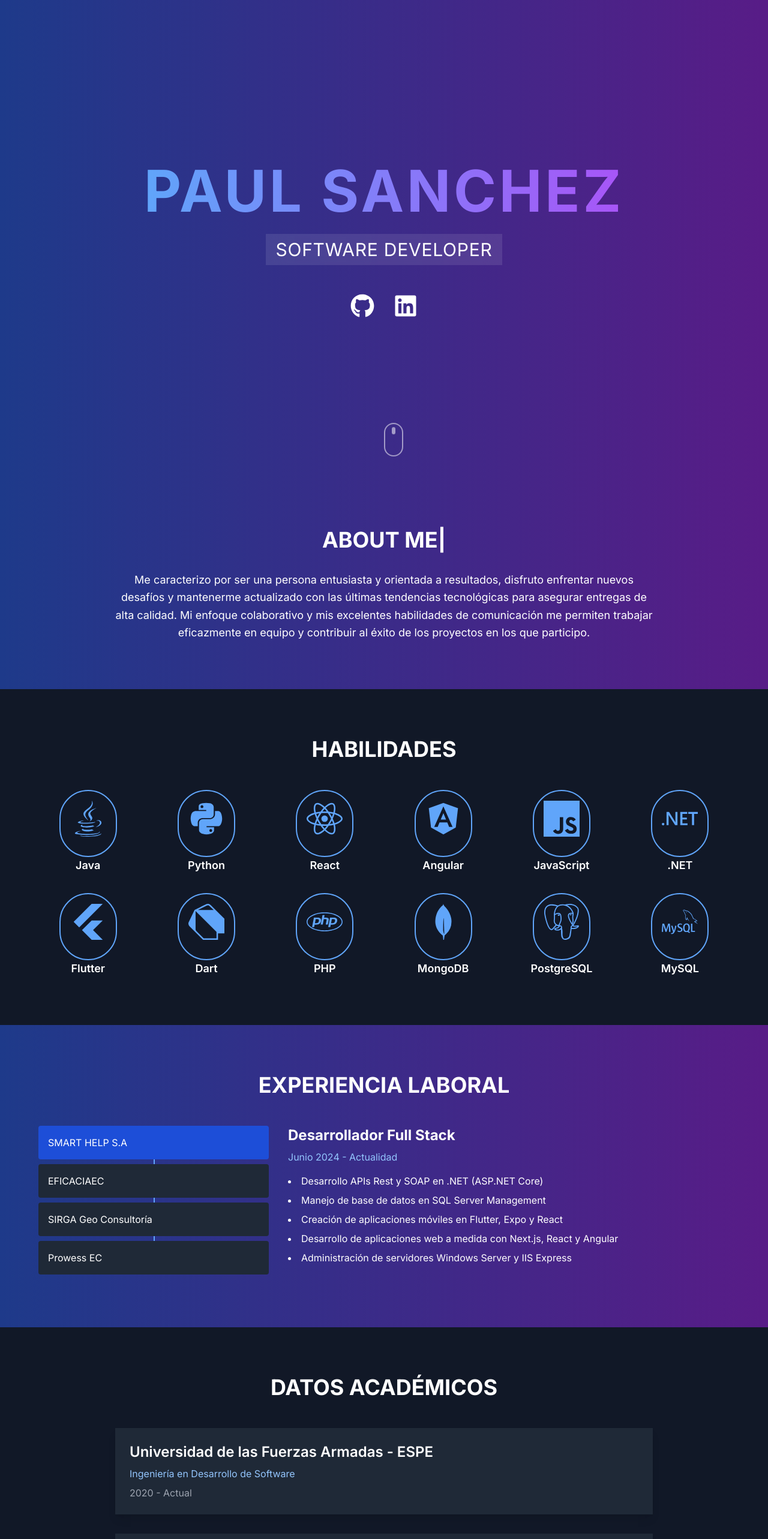
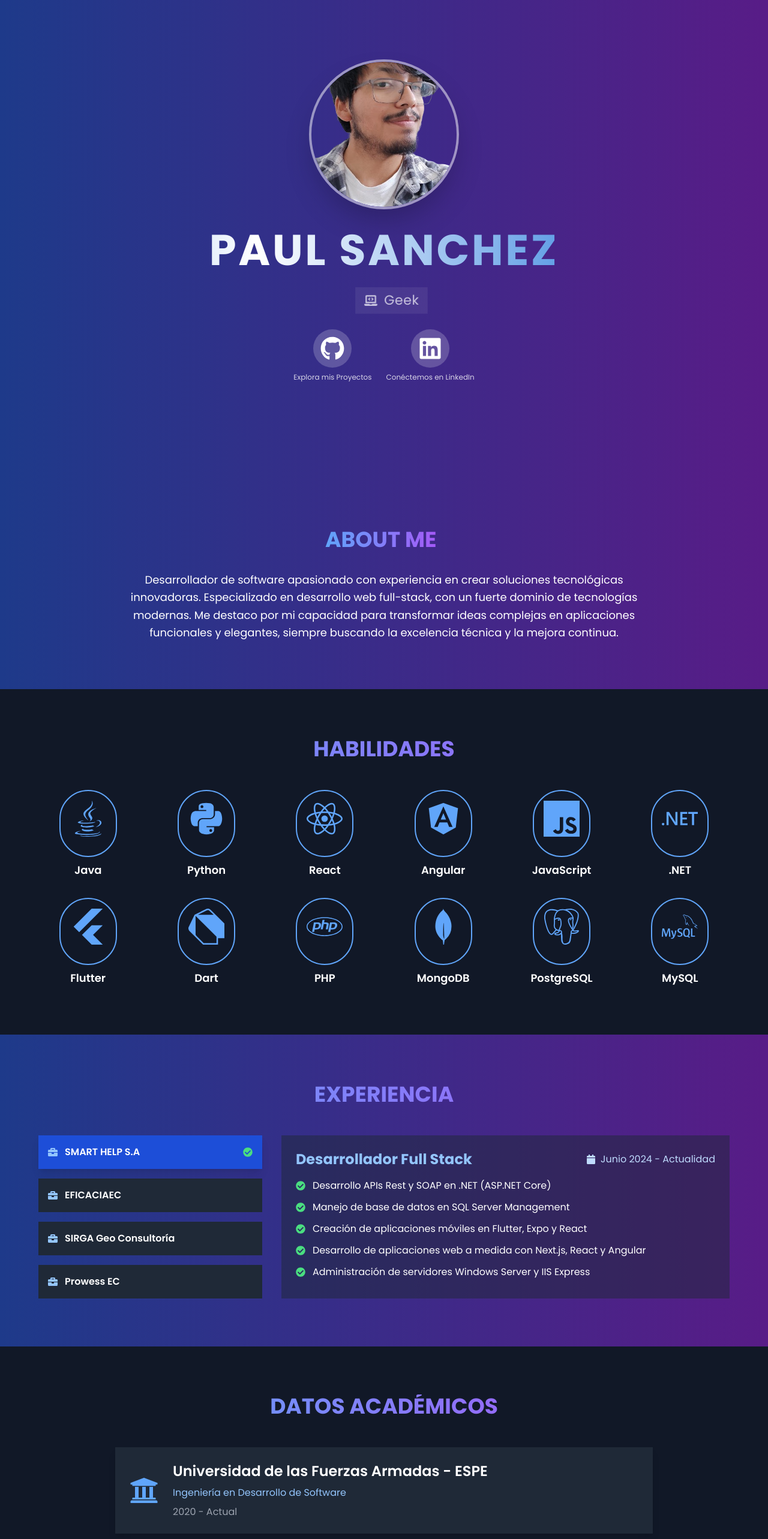
Before and after one commit to Paulfriki55/portafolio-sanchez, a Next.js app in the folder curriculum-sanchez-paul/: page / in a window 1280 px wide. Shown: the top 2566 px of the page at 60% size. Built offline with nearby package versions, Linux system fonts and the light colour scheme.

Commit message:
cambios en la interfaz principal

```diff
--- a/curriculum-sanchez-paul/app/globals.css
+++ b/curriculum-sanchez-paul/app/globals.css
@@ -3,26 +3,19 @@
 @tailwind utilities;
 
 :root {
-  --foreground-rgb: 199, 220, 229;
-  --background-start-rgb: 0, 37, 78;
-  --background-end-rgb: 94, 131, 177;
+  --foreground-rgb: 255, 255, 255;
+  --background-start-rgb: 17, 24, 39;
+  --background-end-rgb: 30, 58, 138;
 }
 
 body {
   color: rgb(var(--foreground-rgb));
   background: linear-gradient(
-    -45deg,
+    to bottom right,
     rgb(var(--background-start-rgb)),
-    rgb(var(--background-end-rgb)),
-    rgb(142, 178, 217),
-    rgb(86, 86, 81)
+    rgb(var(--background-end-rgb))
   );
-  background-size: 400% 400%;
-  animation: gradientAnimation 15s ease infinite;
-}
-
-html {
-  scroll-behavior: smooth;
+  min-height: 100vh;
 }
 
 @layer base {
@@ -49,6 +42,15 @@ html {
   .text-gradient {
     @apply bg-clip-text text-transparent bg-gradient-to-r from-blue-400 to-purple-500;
   }
+
+  .wave-animation {
+    background: linear-gradient(90deg, #ffffff 0%, #4a90e2 50%, #ffffff 100%);
+    background-size: 200% 100%;
+    background-clip: text;
+    -webkit-background-clip: text;
+    color: transparent;
+    animation: wave 4s ease-in-out infinite;
+  }
 }
 
 @keyframes float {
@@ -56,12 +58,19 @@ html {
   50% { transform: translateY(-10px); }
 }
 
-@keyframes gradientAnimation {
-  0% { background-position: 0% 50%; }
-  50% { background-position: 100% 50%; }
-  100% { background-position: 0% 50%; }
-}
-
 .animate-float {
   animation: float 3s ease-in-out infinite;
 }
+
+.hover-glow:hover {
+  box-shadow: 0 0 15px rgba(66, 153, 225, 0.5);
+}
+
+@keyframes wave {
+  0% {
+    background-position: 200% 0;
+  }
+  100% {
+    background-position: -200% 0;
+  }
+}
--- a/curriculum-sanchez-paul/app/layout.tsx
+++ b/curriculum-sanchez-paul/app/layout.tsx
@@ -1,12 +1,16 @@
 import './globals.css'
 import type { Metadata } from 'next'
-import { Inter } from 'next/font/google'
+import { Poppins } from 'next/font/google'
 
-const inter = Inter({ subsets: ['latin'] })
+const poppins = Poppins({
+  weight: ['300', '400', '500', '600', '700'],
+  subsets: ['latin'],
+  display: 'swap',
+})
 
 export const metadata: Metadata = {
-  title: 'Paul Sanchez - Curriculum',
-  description: 'Curriculum vitae de Paul Sanchez, Desarrollador de Software',
+  title: 'Paul Sanchez - Portfolio',
+  description: 'Portfolio profesional de Paul Sanchez, Desarrollador de Software',
 }
 
 export default function RootLayout({
@@ -15,8 +19,10 @@ export default function RootLayout({
   children: React.ReactNode
 }) {
   return (
-    <html lang="es">
-      <body className={inter.className}>{children}</body>
+    <html lang="es" className="scroll-smooth">
+      <body className={`${poppins.className} bg-gradient-to-br from-gray-900 to-blue-900 text-white`}>
+        {children}
+      </body>
     </html>
   )
 }
--- a/curriculum-sanchez-paul/components/About.tsx
+++ b/curriculum-sanchez-paul/components/About.tsx
@@ -23,6 +23,7 @@ const About = () => {
             wrapper="span"
             speed={50}
             repeat={Infinity}
+            className="bg-clip-text text-transparent bg-gradient-to-r from-blue-400 to-purple-500"
           />
         </h2>
         <motion.p
@@ -31,11 +32,9 @@ const About = () => {
           animate={{ opacity: 1 }}
           transition={{ delay: 0.2, duration: 0.8 }}
         >
-          Me caracterizo por ser una persona entusiasta y orientada a resultados, disfruto
-          enfrentar nuevos desafíos y mantenerme actualizado con las últimas tendencias
-          tecnológicas para asegurar entregas de alta calidad. Mi enfoque colaborativo y mis
-          excelentes habilidades de comunicación me permiten trabajar eficazmente en
-          equipo y contribuir al éxito de los proyectos en los que participo.
+          Desarrollador de software apasionado con experiencia en crear soluciones tecnológicas innovadoras.
+          Especializado en desarrollo web full-stack, con un fuerte dominio de tecnologías modernas. Me destaco por mi capacidad para transformar ideas complejas en aplicaciones
+          funcionales y elegantes, siempre buscando la excelencia técnica y la mejora continua.
         </motion.p>
       </div>
     </motion.section>
--- a/curriculum-sanchez-paul/components/Education.tsx
+++ b/curriculum-sanchez-paul/components/Education.tsx
@@ -1,6 +1,7 @@
 'use client'
 
 import { motion } from 'framer-motion'
+import { FaGraduationCap, FaUniversity } from 'react-icons/fa'
 
 const Education = () => {
   const educationData = [
@@ -8,11 +9,13 @@ const Education = () => {
       institution: 'Universidad de las Fuerzas Armadas - ESPE',
       degree: 'Ingeniería en Desarrollo de Software',
       period: '2020 - Actual',
+      icon: FaUniversity
     },
     {
       institution: 'Unidad Educativa "Juan de Salinas"',
       degree: 'Bachiller Ciencias Generales Unificadas',
       period: '2012 - 2017',
+      icon: FaGraduationCap
     },
   ]
 
@@ -24,20 +27,37 @@ const Education = () => {
       className="py-20 px-4 bg-gray-900 text-white"
     >
       <div className="max-w-4xl mx-auto">
-        <h2 className="text-4xl font-bold mb-12 text-center">DATOS ACADÉMICOS</h2>
-        {educationData.map((edu, index) => (
+        <h2
+          className="text-4xl font-bold mb-12 text-center bg-clip-text text-transparent bg-gradient-to-r from-blue-400 to-purple-500"
+        >
+          DATOS ACADÉMICOS
+        </h2>
+        {educationData.map((edu, index) => {
+          const IconComponent = edu.icon
+          return (
             <motion.div
               key={index}
-            className="mb-8 bg-gray-800 rounded-lg p-6 shadow-lg"
-            initial={{ opacity: 0, y: 50 }}
-            animate={{ opacity: 1, y: 0 }}
-            transition={{ delay: 0.2 * index, duration: 0.5 }}
+              className="mb-8 bg-gray-800 rounded-lg p-6 shadow-lg flex items-center"
+              initial={{ opacity: 0, x: index % 2 === 0 ? -50 : 50 }}
+              animate={{ opacity: 1, x: 0 }}
+              transition={{
+                delay: 0.2 * index,
+                duration: 0.5,
+                type: 'spring',
+                stiffness: 100
+              }}
             >
+              <div className="mr-6">
+                <IconComponent className="text-5xl text-blue-400" />
+              </div>
+              <div>
                 <h3 className="text-2xl font-semibold mb-2">{edu.institution}</h3>
                 <p className="text-blue-300 mb-2">{edu.degree}</p>
                 <p className="text-gray-400">{edu.period}</p>
+              </div>
             </motion.div>
-        ))}
+          )
+        })}
       </div>
     </motion.section>
   )
--- a/curriculum-sanchez-paul/components/Experience.tsx
+++ b/curriculum-sanchez-paul/components/Experience.tsx
@@ -2,6 +2,7 @@
 
 import { motion } from 'framer-motion'
 import { useState } from 'react'
+import { FaBriefcase, FaCalendar, FaCheckCircle } from 'react-icons/fa'
 
 const Experience = () => {
   const experiences = [
@@ -64,45 +65,59 @@ const Experience = () => {
       className="py-20 px-4 bg-gradient-to-r from-blue-900 to-purple-900 text-white"
     >
       <div className="max-w-6xl mx-auto">
-        <h2 className="text-4xl font-bold mb-12 text-center">EXPERIENCIA LABORAL</h2>
-        <div className="flex flex-col md:flex-row">
-          <div className="md:w-1/3 mb-8 md:mb-0 relative">
+      <h2 className="text-4xl font-bold mb-12 text-center bg-clip-text text-transparent bg-gradient-to-r from-blue-400 to-purple-500">
+        EXPERIENCIA</h2>
+        <div className="flex flex-col md:flex-row gap-8">
+          <div className="md:w-1/3 space-y-4">
             {experiences.map((exp, index) => (
               <motion.button
                 key={index}
-                className={`block w-full text-left p-4 mb-2 rounded relative ${
-                  activeIndex === index ? 'bg-blue-700' : 'bg-gray-800'
-                }`}
+                className={`w-full p-4 rounded-lg transition-all duration-300 flex items-center justify-between
+                  ${activeIndex === index
+                    ? 'bg-blue-700 shadow-lg'
+                    : 'bg-gray-800 hover:bg-gray-700'}`}
                 onClick={() => setActiveIndex(index)}
-                whileHover={{ scale: 1.05 }}
-                whileTap={{ scale: 0.95 }}
+                whileHover={{ scale: 1.03 }}
+                whileTap={{ scale: 0.97 }}
               >
-                {exp.company}
-                {index !== experiences.length - 1 && (
-                  <div className="absolute left-1/2 top-full w-0.5 h-full bg-blue-400" />
+                <div className="flex items-center">
+                  <FaBriefcase className="mr-3 text-blue-300" />
+                  <span className="font-semibold">{exp.company}</span>
+                </div>
+                {activeIndex === index && (
+                  <FaCheckCircle className="text-green-400" />
                 )}
               </motion.button>
             ))}
           </div>
           <motion.div
-            className="md:w-2/3 md:pl-8"
+            className="md:w-2/3 bg-gray-800/50 p-6 rounded-lg"
             key={activeIndex}
             initial={{ opacity: 0, x: 20 }}
             animate={{ opacity: 1, x: 0 }}
             transition={{ duration: 0.5 }}
           >
-            <h3 className="text-2xl font-bold mb-2">{experiences[activeIndex].position}</h3>
-            <p className="text-blue-300 mb-4">{experiences[activeIndex].period}</p>
-            <ul className="list-disc list-inside">
+            <div className="flex items-center justify-between mb-4">
+              <h3 className="text-2xl font-bold text-blue-300">
+                {experiences[activeIndex].position}
+              </h3>
+              <div className="flex items-center text-blue-200">
+                <FaCalendar className="mr-2" />
+                <span>{experiences[activeIndex].period}</span>
+              </div>
+            </div>
+
+            <ul className="space-y-3">
               {experiences[activeIndex].responsibilities.map((resp, i) => (
                 <motion.li
                   key={i}
-                  className="mb-2"
+                  className="flex items-start"
                   initial={{ opacity: 0, x: -20 }}
                   animate={{ opacity: 1, x: 0 }}
                   transition={{ duration: 0.5, delay: i * 0.1 }}
                 >
-                  {resp}
+                  <FaCheckCircle className="mr-3 mt-1 text-green-400 flex-shrink-0" />
+                  <span>{resp}</span>
                 </motion.li>
               ))}
             </ul>
--- a/curriculum-sanchez-paul/components/Header.tsx
+++ b/curriculum-sanchez-paul/components/Header.tsx
@@ -1,10 +1,76 @@
 'use client'
 
-import { motion } from 'framer-motion'
+import Image from 'next/image'
+import { motion, AnimatePresence } from 'framer-motion'
 import Link from 'next/link'
-import { FaGithub, FaLinkedin } from 'react-icons/fa'
+import { FaGithub, FaLinkedin, FaCode, FaGamepad, FaLaptopCode, FaRobot, FaArrowDown } from 'react-icons/fa'
+import { useState, useEffect, useCallback } from 'react'
 
 const Header = () => {
+  const subtitles = [
+    { text: 'Full Stack Software Developer', icon: FaCode },
+    { text: 'Geek', icon: FaLaptopCode },
+    { text: 'Gamer', icon: FaGamepad },
+    { text: 'Friki', icon: FaRobot }
+  ]
+
+  const [subtitle, setSubtitle] = useState(subtitles[0].text)
+
+  const cycleSubtitle = useCallback(() => {
+    setSubtitle(currentSubtitle => {
+      const currentIndex = subtitles.findIndex(item => item.text === currentSubtitle)
+      const nextIndex = (currentIndex + 1) % subtitles.length
+      return subtitles[nextIndex].text
+    })
+  }, [subtitles])
+
+  useEffect(() => {
+    const interval = setInterval(cycleSubtitle, 3000)
+    return () => clearInterval(interval)
+  }, [cycleSubtitle])
+
+  const CurrentIcon = subtitles.find(item => item.text === subtitle)?.icon || FaCode
+
+  const subtitleVariants = {
+    initial: {
+      opacity: 0,
+      x: -50,
+      scale: 0.7
+    },
+    animate: {
+      opacity: 1,
+      x: 0,
+      scale: 1,
+      transition: {
+        type: "spring",
+        stiffness: 250,
+        damping: 12,
+        duration: 0.6
+      }
+    },
+    exit: {
+      opacity: 0,
+      x: 50,
+      scale: 0.7,
+      transition: {
+        duration: 0.4
+      }
+    }
+  }
+
+  const scrollIndicatorVariants = {
+    initial: { opacity: 0 },
+    animate: {
+      opacity: 1,
+      y: [0, 20, 0],
+      transition: {
+        duration: 2.0,
+        repeat: Infinity,
+        ease: "easeInOut"
+      }
+    }
+  }
+
   return (
     <motion.header
       initial={{ opacity: 0 }}
@@ -12,71 +78,97 @@ const Header = () => {
       transition={{ duration: 1 }}
       className="relative h-screen flex items-center justify-center overflow-hidden bg-gradient-to-r from-blue-900 to-purple-900"
     >
-      {/* Content */}
-      <div className="relative z-10 text-white text-center px-4 flex flex-col items-center">
+      <div className="relative z-10 text-white text-center px-4 flex flex-col items-center justify-center space-y-6 -translate-y-8">
+        {/* Foto de perfil */}
+        <motion.div
+          initial={{ scale: 0.8, opacity: 0 }}
+          animate={{ scale: 1, opacity: 1 }}
+          transition={{ delay: 0.2, duration: 0.8 }}
+          className="mb-2 rounded-full overflow-hidden border-4 border-white/50 shadow-2xl w-[200px] h-[200px] md:w-[250px] md:h-[250px] flex items-center justify-center"
+        >
+          <Image
+            src="/images/paul-profile.png"
+            alt="Paul Sanchez"
+            width={250}
+            height={250}
+            priority
+            quality={80}
+            className="object-cover w-full h-full rounded-full"
+          />
+        </motion.div>
+
         <motion.h1
           initial={{ y: 20, opacity: 0 }}
           animate={{ y: 0, opacity: 1 }}
-          transition={{ delay: 0.2, duration: 0.8 }}
-          className="text-6xl md:text-8xl font-bold mb-6 tracking-wider text-gradient"
+          transition={{ delay: 0.4, duration: 1.0 }}
+          className="text-5xl md:text-7xl font-bold mb-2 tracking-wider text-gradient wave-animation"
         >
           PAUL SANCHEZ
         </motion.h1>
-        <motion.h2
-          initial={{ y: 20, opacity: 0 }}
-          animate={{ y: 0, opacity: 1 }}
-          transition={{ delay: 0.4, duration: 0.8 }}
-          className="text-2xl md:text-3xl mb-12 tracking-wide glass-effect px-4 py-2 rounded-lg"
+
+        <AnimatePresence mode="wait">
+          <motion.div
+            key={subtitle}
+            variants={subtitleVariants}
+            initial="initial"
+            animate="animate"
+            exit="exit"
+            className="text-xl md:text-2xl mb-6 tracking-wide glass-effect px-4 py-2 rounded-lg flex items-center justify-center gap-3"
           >
-          SOFTWARE DEVELOPER
-        </motion.h2>
+            <CurrentIcon className="w-6 h-6" />
+            <span>{subtitle}</span>
+          </motion.div>
+        </AnimatePresence>
 
         {/* Social Links */}
         <motion.div
           initial={{ y: 20, opacity: 0 }}
           animate={{ y: 0, opacity: 1 }}
           transition={{ delay: 0.6, duration: 0.8 }}
-          className="flex justify-center gap-8"
+          className="flex flex-col items-center gap-4"
         >
+          <div className="flex justify-center gap-6">
             <motion.div
-            whileHover={{ scale: 1.2 }}
-            transition={{ type: "spring", stiffness: 260, damping: 20 }}
+              whileHover={{ scale: 1.1 }}
+              className="flex flex-col items-center"
             >
               <Link
                 href="https://github.com/Paulfriki55"
                 target="_blank"
                 rel="noopener noreferrer"
-              className="text-white hover:text-blue-300 transition-colors"
+                className="bg-white/20 p-3 rounded-full hover:bg-white/30 transition-all duration-300 flex items-center justify-center"
               >
-              <FaGithub className="w-10 h-10" />
+                <FaGithub className="w-10 h-10 text-white" />
               </Link>
+              <span className="mt-2 text-xs opacity-80">Explora mis Proyectos</span>
             </motion.div>
+
             <motion.div
-            whileHover={{ scale: 1.2 }}
-            transition={{ type: "spring", stiffness: 260, damping: 20 }}
+              whileHover={{ scale: 1.1 }}
+              className="flex flex-col items-center"
             >
               <Link
                 href="https://linkedin.com/in/paul-sanchez-955204271"
                 target="_blank"
                 rel="noopener noreferrer"
-              className="text-white hover:text-blue-300 transition-colors"
+                className="bg-white/20 p-3 rounded-full hover:bg-white/30 transition-all duration-300 flex items-center justify-center"
               >
-              <FaLinkedin className="w-10 h-10" />
+                <FaLinkedin className="w-10 h-10 text-white" />
               </Link>
+              <span className="mt-2 text-xs opacity-80">Conéctemos en LinkedIn</span>
             </motion.div>
+          </div>
         </motion.div>
       </div>
 
       {/* Scroll Indicator */}
       <motion.div
-        initial={{ opacity: 0 }}
-        animate={{ opacity: 1, y: [0, 10, 0] }}
-        transition={{ delay: 1, duration: 1.5, repeat: Infinity }}
-        className="absolute bottom-12 left-1/2 transform -translate-x-1/2"
+        variants={scrollIndicatorVariants}
+        initial="initial"
+        animate="animate"
+        className="absolute bottom-4 left-1/2 transform -translate-x-1/2 z-10"
       >
-        <div className="w-8 h-14 border-2 border-white rounded-full flex justify-center">
-          <div className="w-1.5 h-3 bg-white rounded-full mt-2 animate-bounce" />
-        </div>
+        <FaArrowDown className="w-8 h-8 text-white opacity-70 animate-bounce" />
       </motion.div>
     </motion.header>
   )
--- a/curriculum-sanchez-paul/components/Skills.tsx
+++ b/curriculum-sanchez-paul/components/Skills.tsx
@@ -20,6 +20,29 @@ const Skills = () => {
     { name: 'MySQL', icon: SiMysql },
   ]
 
+  // Configuración de animación uniforme para todos los elementos
+  const containerVariants = {
+    hidden: { opacity: 0 },
+    visible: {
+      opacity: 1,
+      transition: {
+        delayChildren: 0.2,
+        staggerChildren: 0.1
+      }
+    }
+  }
+
+  const itemVariants = {
+    hidden: { scale: 0, opacity: 0 },
+    visible: {
+      scale: 1,
+      opacity: 1,
+      transition: {
+        duration: 0.5
+      }
+    }
+  }
+
   return (
     <motion.section
       initial={{ opacity: 0 }}
@@ -28,24 +51,37 @@ const Skills = () => {
       className="py-20 px-4 bg-gray-900 text-white"
     >
       <div className="max-w-6xl mx-auto">
-        <h2 className="text-4xl font-bold mb-12 text-center">HABILIDADES</h2>
-        <div className="grid grid-cols-2 md:grid-cols-4 lg:grid-cols-6 gap-8">
-          {skills.map((skill, index) => (
+        <h2 className="text-4xl font-bold mb-12 text-center bg-clip-text text-transparent bg-gradient-to-r from-blue-400 to-purple-500">HABILIDADES</h2>
+        <motion.div
+          variants={containerVariants}
+          initial="hidden"
+          animate="visible"
+          className="grid grid-cols-2 md:grid-cols-4 lg:grid-cols-6 gap-8"
+        >
+          {skills.map((skill) => (
             <motion.div
               key={skill.name}
-              initial={{ scale: 0 }}
-              animate={{ scale: 1 }}
-              transition={{ delay: 0.1 * index, duration: 0.5 }}
+              variants={itemVariants}
+              whileHover={{
+                scale: 1.05,
+                rotate: 5,
+                transition: { duration: 0.2 }
+              }}
               className="flex flex-col items-center"
-              whileHover={{ scale: 1.1 }}
             >
-              <div className="rounded-full p-4 border-2 border-blue-400 transition-all duration-300">
-                <skill.icon className="text-6xl mb-4 text-blue-400" />
-              </div>
-              <span className="text-lg font-semibold">{skill.name}</span>
+              <motion.div
+                className="rounded-full p-4 border-2 border-blue-400 transition-all duration-300 group"
+                whileHover={{
+                  boxShadow: '0 0 20px rgba(66, 153, 225, 0.7)',
+                  borderColor: 'rgba(66, 153, 225, 1)'
+                }}
+              >
+                <skill.icon className="text-6xl mb-4 text-blue-400 group-hover:text-white transition-colors duration-300" />
+              </motion.div>
+              <span className="text-lg font-semibold mt-2">{skill.name}</span>
             </motion.div>
           ))}
-        </div>
+        </motion.div>
       </div>
     </motion.section>
   )
```
Also changed, not shown: curriculum-sanchez-paul/components/Contact.tsx (+34 -7 lines), curriculum-sanchez-paul/public/images/paul-profile.png (added), curriculum-sanchez-paul/public/images/paul-profile1.png (added). Lines whose indentation alone changed are shown as unchanged.
